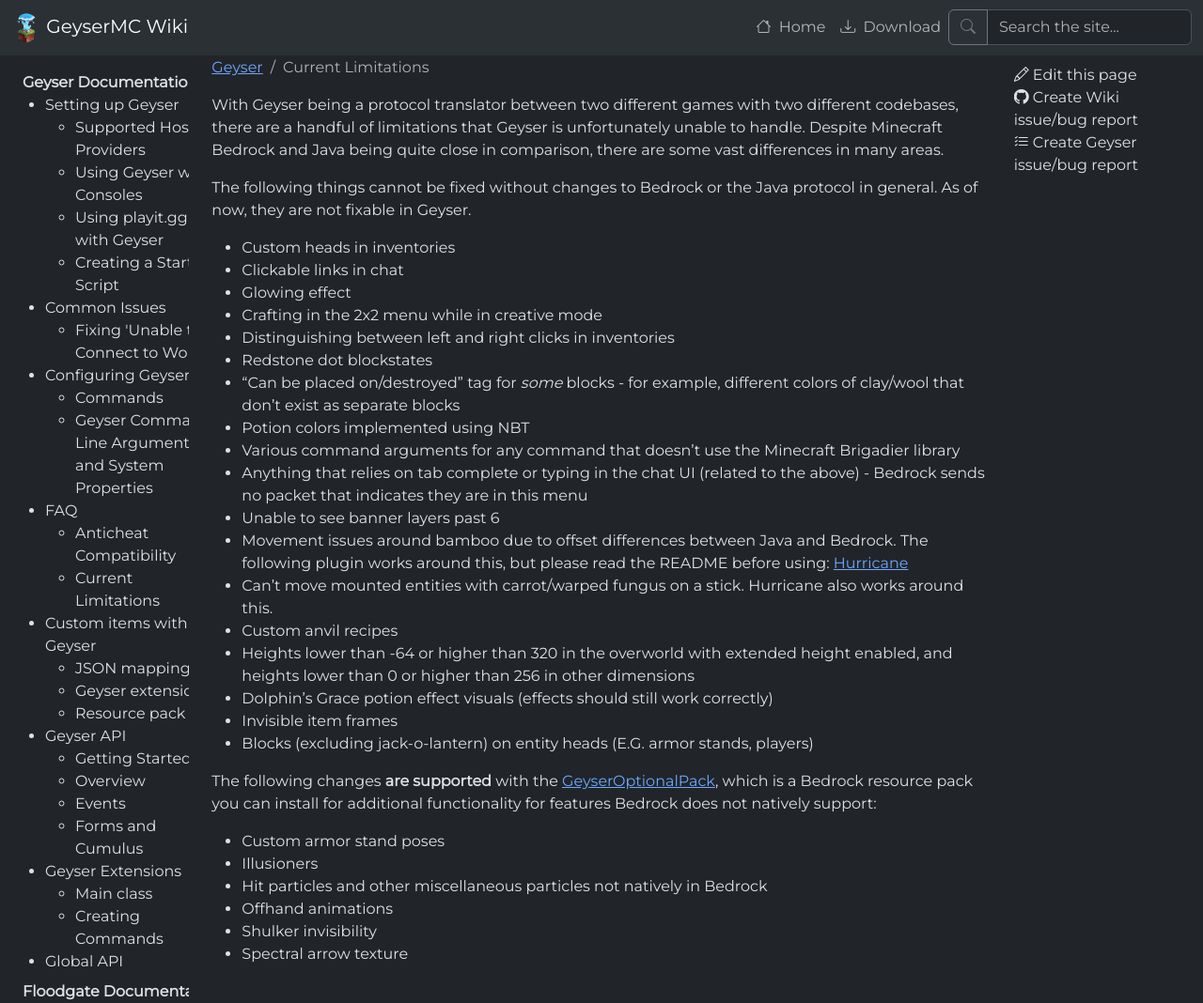
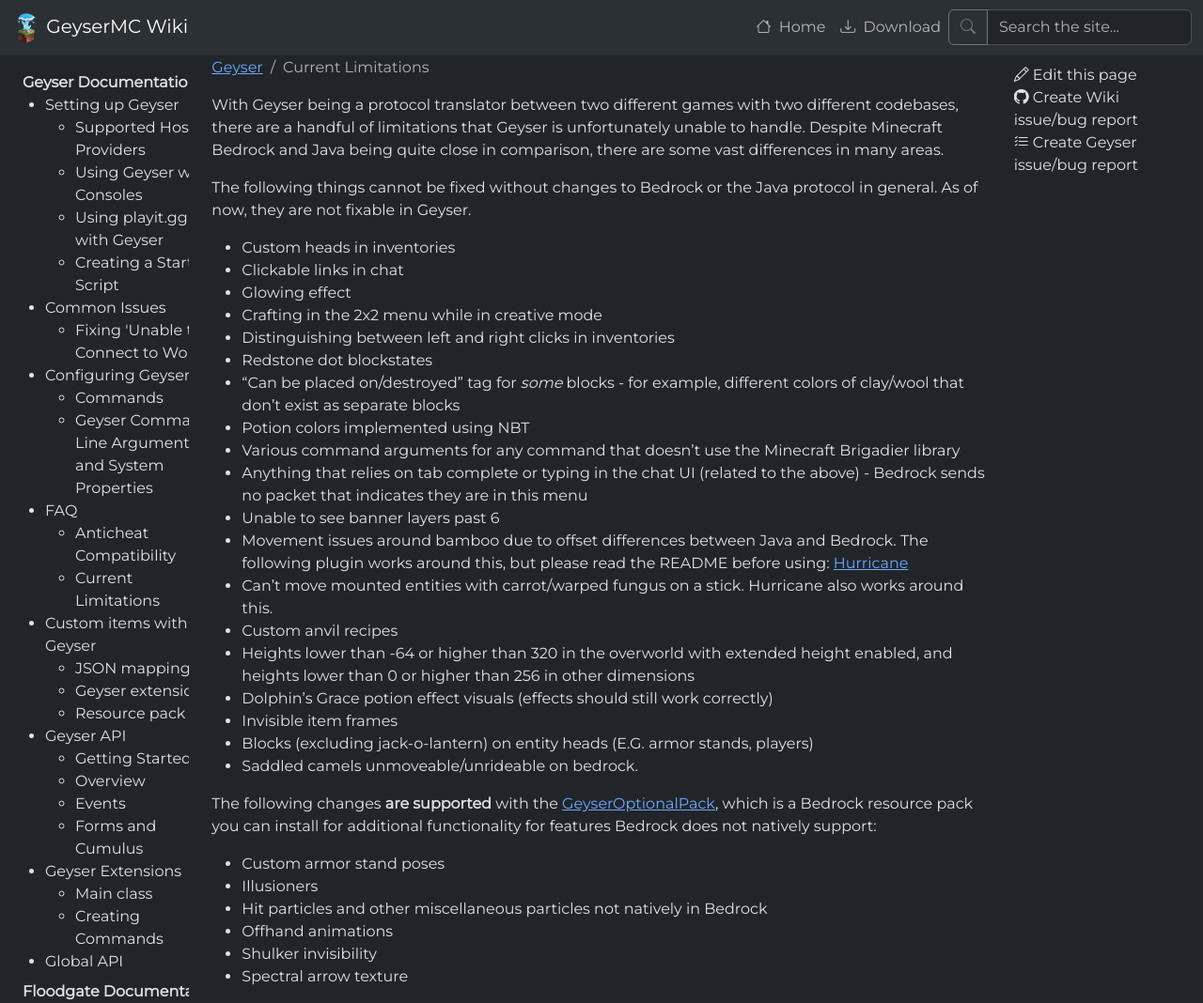
Before and after one commit to GeyserMC/GeyserWiki, a Jekyll site: the page built from _docs/geyser/current-limitations.md, in a window 1280 px wide and 1068 px high. Shown: the whole window at 94% size. Built offline with Jekyll 4.4.1, drawn with Linux system fonts in a browser that asks for light colours.

Commit message:
Update current-limitations.md

```diff
--- a/_docs/geyser/current-limitations.md
+++ b/_docs/geyser/current-limitations.md
@@ -24,6 +24,7 @@
 - Dolphin's Grace potion effect visuals (effects should still work correctly)
 - Invisible item frames
 - Blocks (excluding jack-o-lantern) on entity heads (E.G. armor stands, players)
+- Saddled camels unmoveable/unrideable on bedrock.
 
 The following changes **are supported** with the [GeyserOptionalPack](/other/geyseroptionalpack/), which is a Bedrock resource pack you can install for additional functionality for features Bedrock does not natively support:
 - Custom armor stand poses
```
